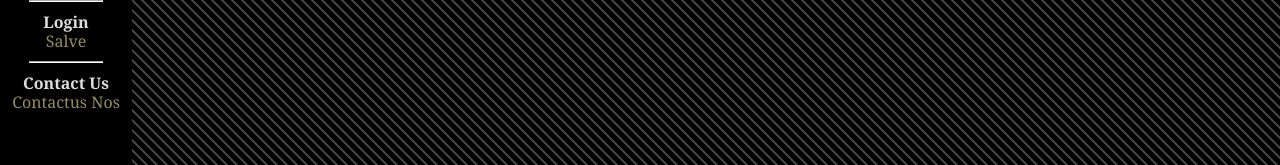
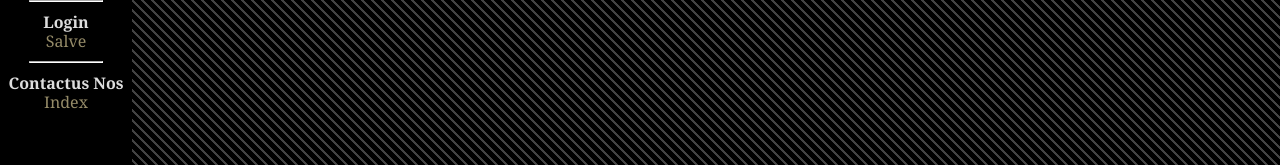
Before and after one commit to ThisoeCode/illiase, a Next.js app: page /bistard in a window 1280 px wide. Shown: the part 262-427 px from the top of the page. Built offline with nearby package versions, Linux system fonts and the light colour scheme.

Commit message:
[0.1.8.11] Menu links automation

```diff
--- a/app/components/AuthLink.jsx
+++ b/app/components/AuthLink.jsx
@@ -16,19 +16,20 @@ import Link from "next/link"
 // import {session} from "../_serve/auth"
 // const user = (await session()).user
 
-export default function AuthLink() {
+export default function AuthLink(hr) {
   const btn = (i, path) => {
     const list = {
       login: ["Login","Salve",'login'],
       home: ["Profile","Mihi",'home'],
       post: ["Post","Scribo",'post'],
     }
-    return (
+    return (<>
       <Link className={path === `/${list[i][2]}`?"actlink":"link"} href={`/${i}`}>
         <h1>{list[i][0]}</h1>
         <p>{list[i][1]}</p>
       </Link>
-    )
+      {hr?<hr/>:null}
+    </>)
   }
 
   // const {data:session} = useSession() ?????????????????????
--- a/app/components/menu.jsx
+++ b/app/components/menu.jsx
@@ -1,24 +1,15 @@
 'use client'
-import Link from 'next/link'
-import {usePathname} from 'next/navigation'
+import MenuLink from './menuLink.jsx'
 import AuthLink from './AuthLink.jsx'
 
 export default function Illiase() {
   return (
-  <nav>
-    <Link className={usePathname()==='/'?'actlink':'link'} href='/'>
-      <h1>Surface</h1><p>Index</p>
-    </Link><hr />
-    <Link onClick={_=>console.log('Members Page')} className={usePathname()==='/members'?'actlink':'link'} href='/members'>
-      <h1>Members</h1><p>Membra</p>
-    </Link><hr />
-    <Link className={usePathname()==='/works'?'actlink':'link'} href='/works'>
-      <h1>Our Works</h1><p>Opera Nostra</p>
-    </Link><hr />
-    <AuthLink/><hr />
-    <Link className={usePathname()==='/cnct'?'actlink':'link'} href='/cnct'>
-      <h1>Contact Us</h1><p>Contactus Nos</p>
-    </Link>
+    <nav>
+    <MenuLink path="/" h1="Surface" p="Index" hr/>
+    <MenuLink path="/members" h1="Members" p="Membra" hr/>
+    <MenuLink path="/works" h1="Our Works" p="Opera Nostra" hr/>
+    <AuthLink hr/>
+    <MenuLink path="/cnct" h1="Contactus Nos" p="Index"/>
   </nav>
   )
 }
--- /dev/null
+++ b/app/components/menuLink.jsx
@@ -0,0 +1,17 @@
+'use client'
+import Link from 'next/link'
+import { usePathname } from 'next/navigation'
+
+/**
+ * @param {string} path
+ * @param {string} h1 - <h1>
+ * @param {string} p - <p>
+ */
+export default function MenuLink({path,h1,p,hr}){
+  return(<>
+    <Link className={usePathname()===path?'actlink':'link'} href={path}>
+      <h1>{h1}</h1><p>{p}</p>
+    </Link>
+    {hr?<hr/>:null}
+    </>)
+}
```
Also changed, not shown: app/(illiase)/page.jsx (+2 -5 lines).
